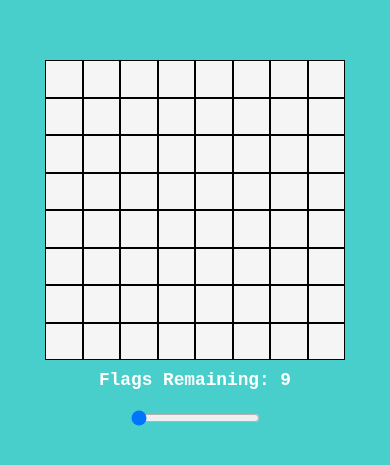
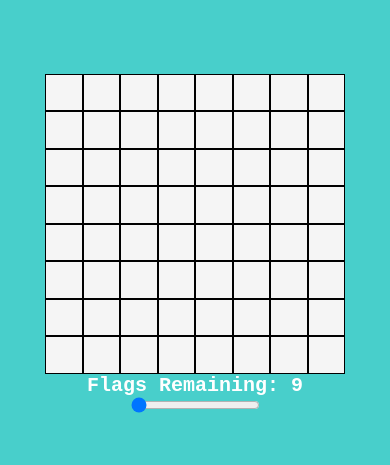
Before and after one commit to A0D1I2L3/Minesweeper, a plain HTML site: page index.html in a window 390 px wide. Shown: the part 177-642 px from the top of the page. Drawn offline with Linux system fonts and the light colour scheme.

Commit message:
minor bug

```diff
--- a/style.css
+++ b/style.css
@@ -1,9 +1,6 @@
 * {
   margin: 0;
-  padding: 0;
-  box-sizing: border-box;
 }
-
 body {
   height: 100vh;
   background-color: #48cfcb;
@@ -12,11 +9,6 @@ body {
   justify-content: center;
   align-items: center;
   font-family: monospace;
-  overflow: hidden;
-}
-
-.container {
-  position: relative;
 }
 
 .minesweeper {
@@ -32,20 +24,14 @@ body {
   border: 1px solid black;
   font-weight: bold;
   user-select: none;
-  font-size: calc(10px + 2vw);
-  aspect-ratio: 1;
+  font-size: large;
 }
-
 .cell.flag {
-  color: red;
-  font-size: calc(12px + 2vw);
+  font-size: 20px;
 }
-
 .slidecontainer {
   text-align: center;
-  margin-top: 20px;
 }
-
 .cell:hover {
   background-color: #bbb;
 }
@@ -63,36 +49,19 @@ body {
   display: none;
   justify-content: center;
   align-items: center;
-  color: black;
-  font-size: calc(20px + 5vw);
+  color: Black;
+  font-size: 50px;
   font-weight: bold;
   z-index: 10;
-  text-align: center;
-  background-color: rgba(255, 255, 255, 0.8);
 }
 
 .gameover.show {
   display: flex;
 }
-
 .flag-counter {
-  margin-top: 10px;
+  margin-top: 0px;
   color: white;
-  font-size: calc(12px + 1vw);
+  font-size: 20px;
   font-weight: bold;
   text-align: center;
 }
-
-@media (max-width: 600px) {
-  .cell {
-    font-size: calc(8px + 4vw);
-  }
-
-  .gameover {
-    font-size: calc(16px + 7vw);
-  }
-
-  .flag-counter {
-    font-size: calc(10px + 2vw);
-  }
-}
```
